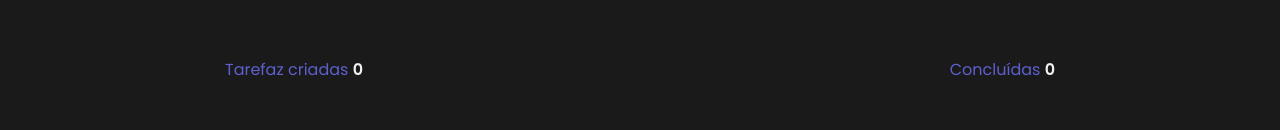
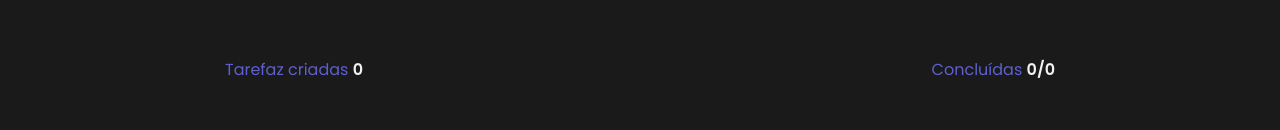
Before and after one commit to erickmarquesc/TaskList-to.do, a React (Create React App) app: page / in a window 1280 px wide. Shown: the part 213-343 px from the top of the page. Built offline with nearby package versions, Linux system fonts and the light colour scheme.

Commit message:
feat: :lipstick: update UI

```diff
--- a/src/components/TaskList.tsx
+++ b/src/components/TaskList.tsx
@@ -76,7 +76,7 @@ export function TaskList() {
 
           <p>Tarefaz criadas <strong>{tasks.length}</strong></p>
 
-          <p>Concluídas <strong>{tasks.filter(task => task.isComplete == true).length}</strong></p>
+          <p>Concluídas <strong>{tasks.filter(task => task.isComplete == true).length}/{tasks.length}</strong></p>
 
         </div>
 
```
